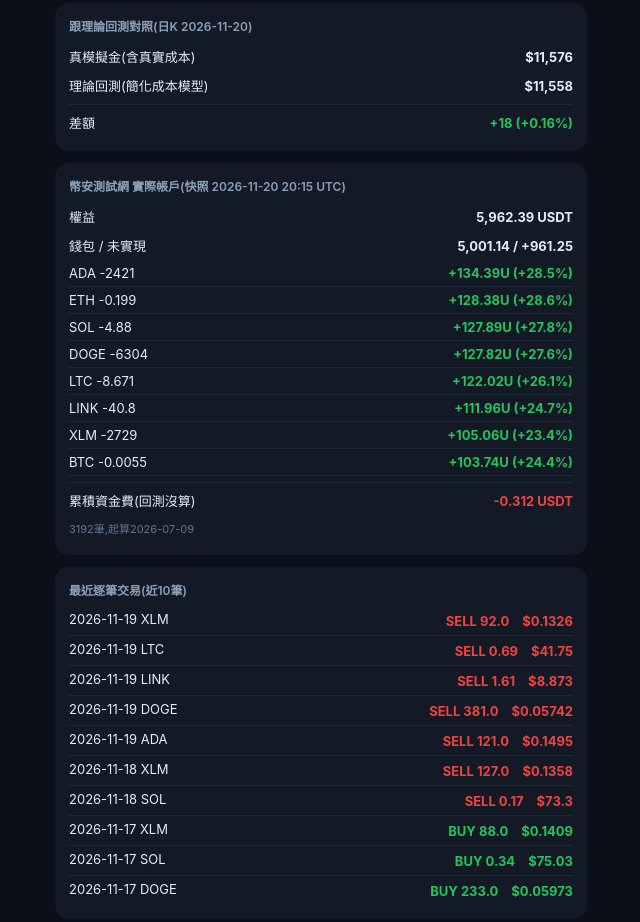
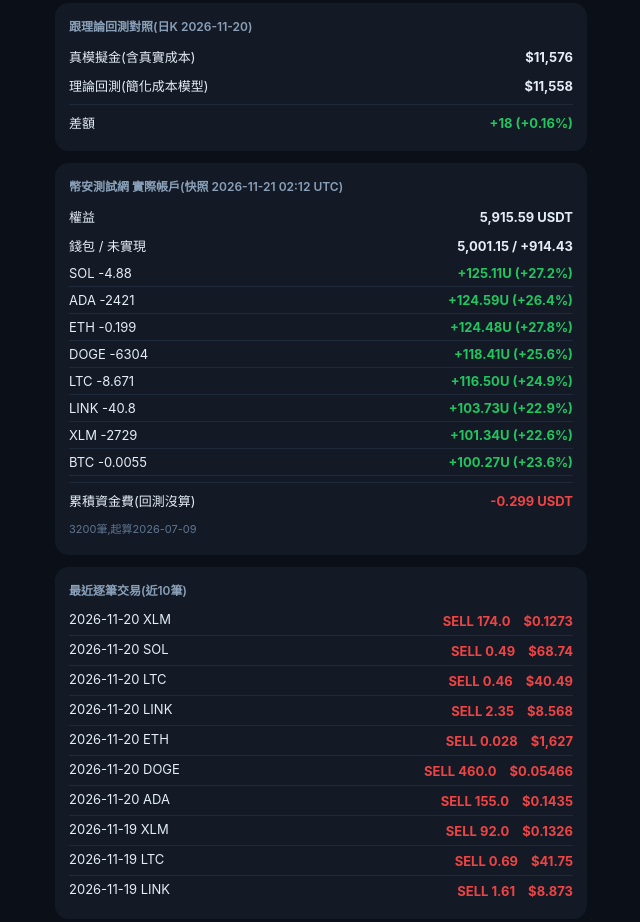
Before and after one commit to pidasin/crypto_combo_forward, a plain HTML site: page index.html in a window 1280 px wide. Shown: the part 1067-1989 px from the top of the page, without its empty margins (319-959 px from the left). Drawn offline with nearby package versions, Linux system fonts and the light colour scheme; no server answers.

Commit message:
前向+模擬金 2026-11-21

```diff
--- a/bot_state.json
+++ b/bot_state.json
@@ -1 +1 @@
-{"last": "2026-11-20", "snapshot_utc": "2026-11-21 02:12", "equity": 5915.59, "wallet": 5001.15, "upnl": 914.43, "positions": [{"symbol": "SOLUSDT", "qty": -4.88, "entry": 94.37632120594, "upnl": 125.10524745, "pct": 27.163933570613636}, {"symbol": "ADAUSDT", "qty": -2421.0, "entry": 0.1950080637422, "upnl": 124.58850939, "pct": 26.38946770325972}, {"symbol": "ETHUSDT", "qty": -0.199, "entry": 2252.23866234, "upnl": 124.48493969, "pct": 27.774696847795028}, {"symbol": "DOGEUSDT", "qty": -6304.0, "entry": 0.0734429812992, "upnl": 118.40790592, "pct": 25.57491494453344}, {"symbol": "LTCUSDT", "qty": -8.671, "entry": 53.94204526285, "upnl": 116.50388046, "pct": 24.908283239004742}, {"symbol": "LINKUSDT", "qty": -40.8, "entry": 11.11033025118, "upnl": 103.7270742, "pct": 22.882580378112394}, {"symbol": "XLMUSDT", "qty": -2729.0, "entry": 0.1644761650768, "upnl": 101.34458064, "pct": 22.57844471425982}, {"symbol": "BTCUSDT", "qty": -0.0055, "entry": 77270.35818182, "upnl": 100.27124644, "pct": 23.59395781945918}], "funding_total": -0.2988, "funding_n": 3200}
+{"last": "2026-11-20", "snapshot_utc": "2026-11-21 10:59", "equity": 5975.97, "wallet": 5001.17, "upnl": 974.8, "positions": [{"symbol": "ADAUSDT", "qty": -2576.0, "entry": 0.1919087819565, "upnl": 135.41096912, "pct": 27.391331164779753}, {"symbol": "LTCUSDT", "qty": -9.131, "entry": 53.26436036296, "upnl": 133.29270692, "pct": 27.40635815297275}, {"symbol": "DOGEUSDT", "qty": -6764.0, "entry": 0.0721649252085, "upnl": 129.30508824, "pct": 26.49023738993404}, {"symbol": "SOLUSDT", "qty": -5.37, "entry": 92.03250418715, "upnl": 128.26770416, "pct": 25.953850369791926}, {"symbol": "ETHUSDT", "qty": -0.227, "entry": 2175.04763791, "upnl": 120.9450638, "pct": 24.495906599886105}, {"symbol": "LINKUSDT", "qty": -43.15, "entry": 10.97187194086, "upnl": 111.60615806, "pct": 23.57363897332288}, {"symbol": "XLMUSDT", "qty": -2903.0, "entry": 0.1622508971735, "upnl": 109.66097015, "pct": 23.28187434280006}, {"symbol": "BTCUSDT", "qty": -0.0055, "entry": 77270.35818182, "upnl": 106.31448204, "pct": 25.01593920397077}], "funding_total": -0.2063, "funding_n": 3208}
--- a/index.html
+++ b/index.html
@@ -37,7 +37,7 @@ h1{font-size:15px;margin:0 0 2px;color:#8aa0b8;font-weight:600}
 </div>
 <div class="card"><div class="ct">權益曲線</div><div class="wrap"><canvas id="c"></canvas></div></div>
 <div class="card"><div class="ct">健康度(90日命中率)</div>
- <div class="hrow"><span>A引擎(CB溢價)</span><span class="pill" style="background:#22c55e22;color:#22c55e;border:1px solid #22c55e55">52.4% 綠燈</span></div>
+ <div class="hrow"><span>A引擎(CB溢價)</span><span class="pill" style="background:#22c55e22;color:#22c55e;border:1px solid #22c55e55">52.9% 綠燈</span></div>
  <div class="hrow"><span>B引擎(SMA50趨勢)</span><span class="pill" style="background:#22c55e22;color:#22c55e;border:1px solid #22c55e55">52.7% 綠燈</span></div></div>
 <div class="card"><div class="ct">今日淨部位</div><div class="prow"><span>BTC</span><b style="color:#ef4444">淨空 -6.2%</b></div><div class="prow"><span>ETH</span><b style="color:#ef4444">淨空 -6.2%</b></div><div class="prow"><span>SOL</span><b style="color:#ef4444">淨空 -6.2%</b></div><div class="prow"><span>LTC</span><b style="color:#ef4444">淨空 -6.2%</b></div><div class="prow"><span>LINK</span><b style="color:#ef4444">淨空 -6.2%</b></div><div class="prow"><span>ADA</span><b style="color:#ef4444">淨空 -6.2%</b></div><div class="prow"><span>DOGE</span><b style="color:#ef4444">淨空 -6.2%</b></div><div class="prow"><span>XLM</span><b style="color:#ef4444">淨空 -6.2%</b></div>
  <div class="hrow" style="border-top:1px solid #1e2a3a;margin-top:6px;padding-top:8px">
@@ -50,12 +50,12 @@ h1{font-size:15px;margin:0 0 2px;color:#8aa0b8;font-weight:600}
  <div class="hrow"><span>理論回測(簡化成本模型)</span><b>$11,558</b></div>
  <div class="hrow" style="border-top:1px solid #1e2a3a;margin-top:4px;padding-top:8px">
  <span>差額</span><b style="color:#22c55e">+18 (+0.16%)</b></div></div>
-<div class="card"><div class="ct">幣安測試網 實際帳戶(快照 2026-11-20 20:15 UTC)</div>
- <div class="hrow"><span>權益</span><b>5,962.39 USDT</b></div>
- <div class="hrow"><span>錢包 / 未實現</span><b>5,001.14 / +961.25</b></div>
- <div class="prow"><span>ADA -2421</span><b style="color:#22c55e">+134.39U (+28.5%)</b></div><div class="prow"><span>ETH -0.199</span><b style="color:#22c55e">+128.38U (+28.6%)</b></div><div class="prow"><span>SOL -4.88</span><b style="color:#22c55e">+127.89U (+27.8%)</b></div><div class="prow"><span>DOGE -6304</span><b style="color:#22c55e">+127.82U (+27.6%)</b></div><div class="prow"><span>LTC -8.671</span><b style="color:#22c55e">+122.02U (+26.1%)</b></div><div class="prow"><span>LINK -40.8</span><b style="color:#22c55e">+111.96U (+24.7%)</b></div><div class="prow"><span>XLM -2729</span><b style="color:#22c55e">+105.06U (+23.4%)</b></div><div class="prow"><span>BTC -0.0055</span><b style="color:#22c55e">+103.74U (+24.4%)</b></div>
- <div class="hrow" style="border-top:1px solid #1e2a3a;margin-top:6px;padding-top:8px"><span>累積資金費(回測沒算)</span><b style="color:#ef4444">-0.312 USDT</b></div><div class="hrow"><span style="color:#5f7590;font-size:11px">3192筆,起算2026-07-09</span></div></div>
-<div class="card"><div class="ct">最近逐筆交易(近10筆)</div><div class="prow"><span>2026-11-19 XLM</span><b style="color:#ef4444">SELL 92.0　$0.1326</b></div><div class="prow"><span>2026-11-19 LTC</span><b style="color:#ef4444">SELL 0.69　$41.75</b></div><div class="prow"><span>2026-11-19 LINK</span><b style="color:#ef4444">SELL 1.61　$8.873</b></div><div class="prow"><span>2026-11-19 DOGE</span><b style="color:#ef4444">SELL 381.0　$0.05742</b></div><div class="prow"><span>2026-11-19 ADA</span><b style="color:#ef4444">SELL 121.0　$0.1495</b></div><div class="prow"><span>2026-11-18 XLM</span><b style="color:#ef4444">SELL 127.0　$0.1358</b></div><div class="prow"><span>2026-11-18 SOL</span><b style="color:#ef4444">SELL 0.17　$73.3</b></div><div class="prow"><span>2026-11-17 XLM</span><b style="color:#22c55e">BUY 88.0　$0.1409</b></div><div class="prow"><span>2026-11-17 SOL</span><b style="color:#22c55e">BUY 0.34　$75.03</b></div><div class="prow"><span>2026-11-17 DOGE</span><b style="color:#22c55e">BUY 233.0　$0.05973</b></div></div>
+<div class="card"><div class="ct">幣安測試網 實際帳戶(快照 2026-11-21 02:12 UTC)</div>
+ <div class="hrow"><span>權益</span><b>5,915.59 USDT</b></div>
+ <div class="hrow"><span>錢包 / 未實現</span><b>5,001.15 / +914.43</b></div>
+ <div class="prow"><span>SOL -4.88</span><b style="color:#22c55e">+125.11U (+27.2%)</b></div><div class="prow"><span>ADA -2421</span><b style="color:#22c55e">+124.59U (+26.4%)</b></div><div class="prow"><span>ETH -0.199</span><b style="color:#22c55e">+124.48U (+27.8%)</b></div><div class="prow"><span>DOGE -6304</span><b style="color:#22c55e">+118.41U (+25.6%)</b></div><div class="prow"><span>LTC -8.671</span><b style="color:#22c55e">+116.50U (+24.9%)</b></div><div class="prow"><span>LINK -40.8</span><b style="color:#22c55e">+103.73U (+22.9%)</b></div><div class="prow"><span>XLM -2729</span><b style="color:#22c55e">+101.34U (+22.6%)</b></div><div class="prow"><span>BTC -0.0055</span><b style="color:#22c55e">+100.27U (+23.6%)</b></div>
+ <div class="hrow" style="border-top:1px solid #1e2a3a;margin-top:6px;padding-top:8px"><span>累積資金費(回測沒算)</span><b style="color:#ef4444">-0.299 USDT</b></div><div class="hrow"><span style="color:#5f7590;font-size:11px">3200筆,起算2026-07-09</span></div></div>
+<div class="card"><div class="ct">最近逐筆交易(近10筆)</div><div class="prow"><span>2026-11-20 XLM</span><b style="color:#ef4444">SELL 174.0　$0.1273</b></div><div class="prow"><span>2026-11-20 SOL</span><b style="color:#ef4444">SELL 0.49　$68.74</b></div><div class="prow"><span>2026-11-20 LTC</span><b style="color:#ef4444">SELL 0.46　$40.49</b></div><div class="prow"><span>2026-11-20 LINK</span><b style="color:#ef4444">SELL 2.35　$8.568</b></div><div class="prow"><span>2026-11-20 ETH</span><b style="color:#ef4444">SELL 0.028　$1,627</b></div><div class="prow"><span>2026-11-20 DOGE</span><b style="color:#ef4444">SELL 460.0　$0.05466</b></div><div class="prow"><span>2026-11-20 ADA</span><b style="color:#ef4444">SELL 155.0　$0.1435</b></div><div class="prow"><span>2026-11-19 XLM</span><b style="color:#ef4444">SELL 92.0　$0.1326</b></div><div class="prow"><span>2026-11-19 LTC</span><b style="color:#ef4444">SELL 0.69　$41.75</b></div><div class="prow"><span>2026-11-19 LINK</span><b style="color:#ef4444">SELL 1.61　$8.873</b></div></div>
 <div class="note"><b>別被短期數字騙:</b>慢性衰退要~3年才看得出,現在的Sharpe誤差巨大。紅綠燈連續兩月轉紅才是真警訊。押多少 &gt; 用什麼策略。</div>
 <div class="foot">自動更新 · 過去紀錄不可竄改</div>
 <script>
```
